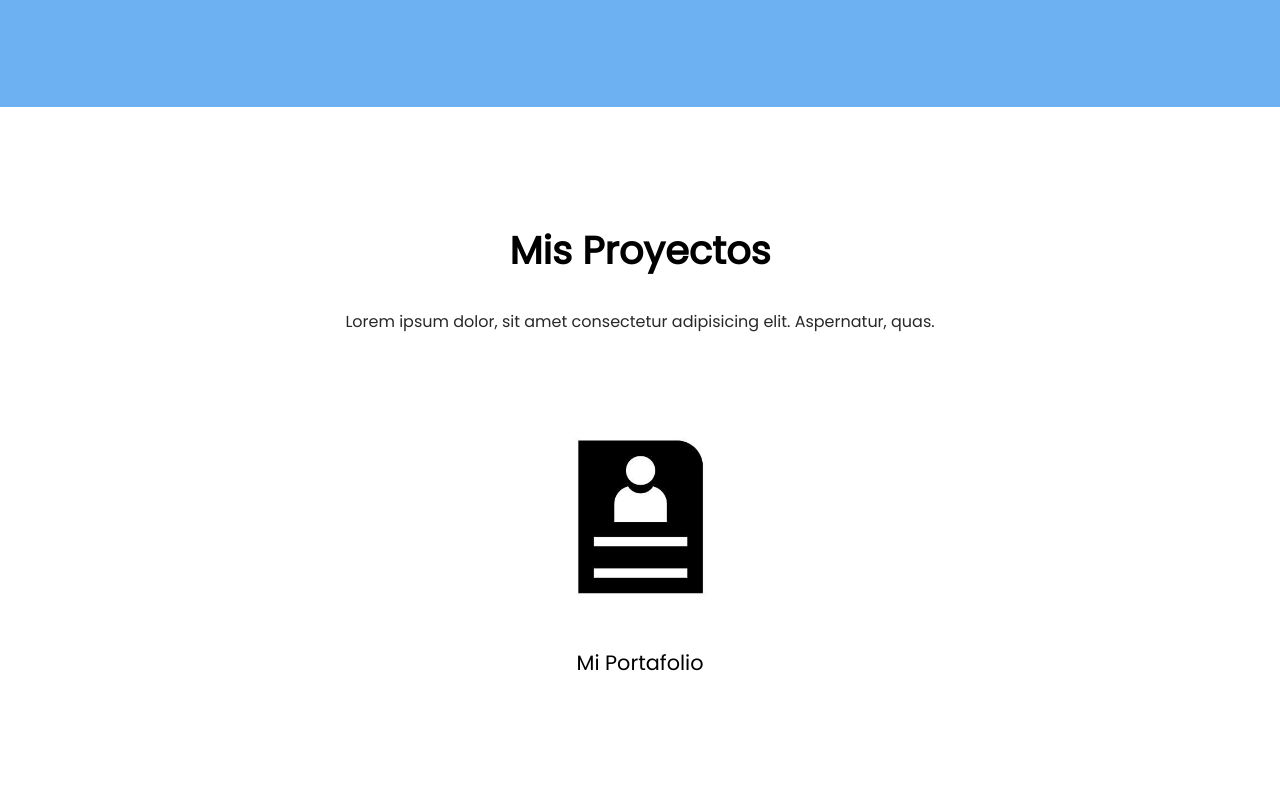
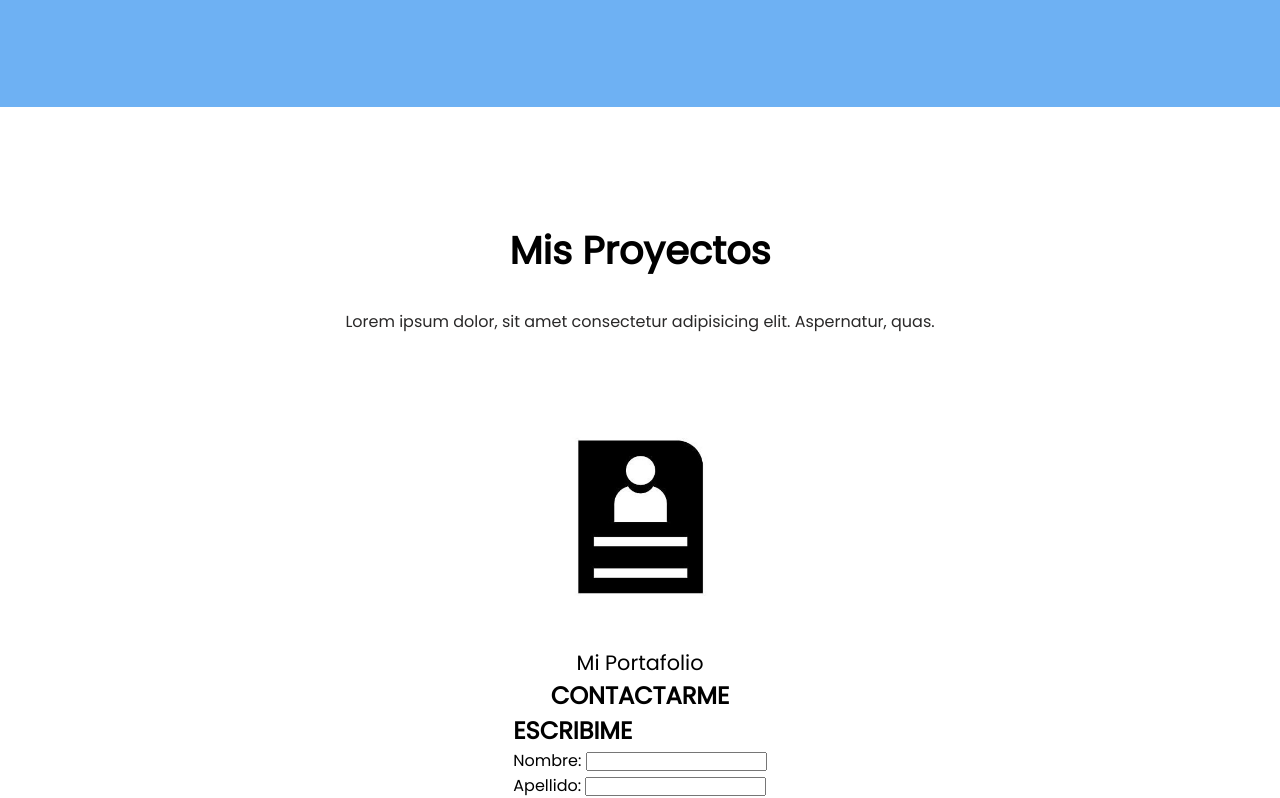
Before and after one commit to Rocuant20/Portfolio, a plain HTML site: page index.html in a window 1280 px wide. Shown: the part 2422-3220 px from the top of the page. Before the commit the page ends 3100 px from the top, so only its background shows below. Drawn offline with nearby package versions, Linux system fonts and the light colour scheme.

Commit message:
continué trabajando en mi proyecto.

```diff
--- a/index.html
+++ b/index.html
@@ -102,5 +102,23 @@
 
         </div> -->
     </section>
+    <section class="section-form">
+        <div class="contact-me">
+            <h1>CONTACTARME</h1>
+        </div>
+        <div class="div-form">
+            <h1>ESCRIBIME</h1>
+            <form action="">
+                <p>
+                    Nombre: <input type="text" name="nombrecompleto">
+                </p>
+            </form>
+            <form action="">
+                <p>
+                    Apellido: <input type="text" name="apellido">
+                </p>
+            </form>
+        </div>
+    </section>
 </body>
 </html>
--- a/style.css
+++ b/style.css
@@ -203,3 +203,10 @@ main{
     font-size: 1.3em;
     margin-top: 20px;
 }
+/*.............................................formulario......................................*/
+.section-form{
+    display: flex;
+    justify-content: center;
+    align-items: center;
+    flex-direction: column;
+}
```
